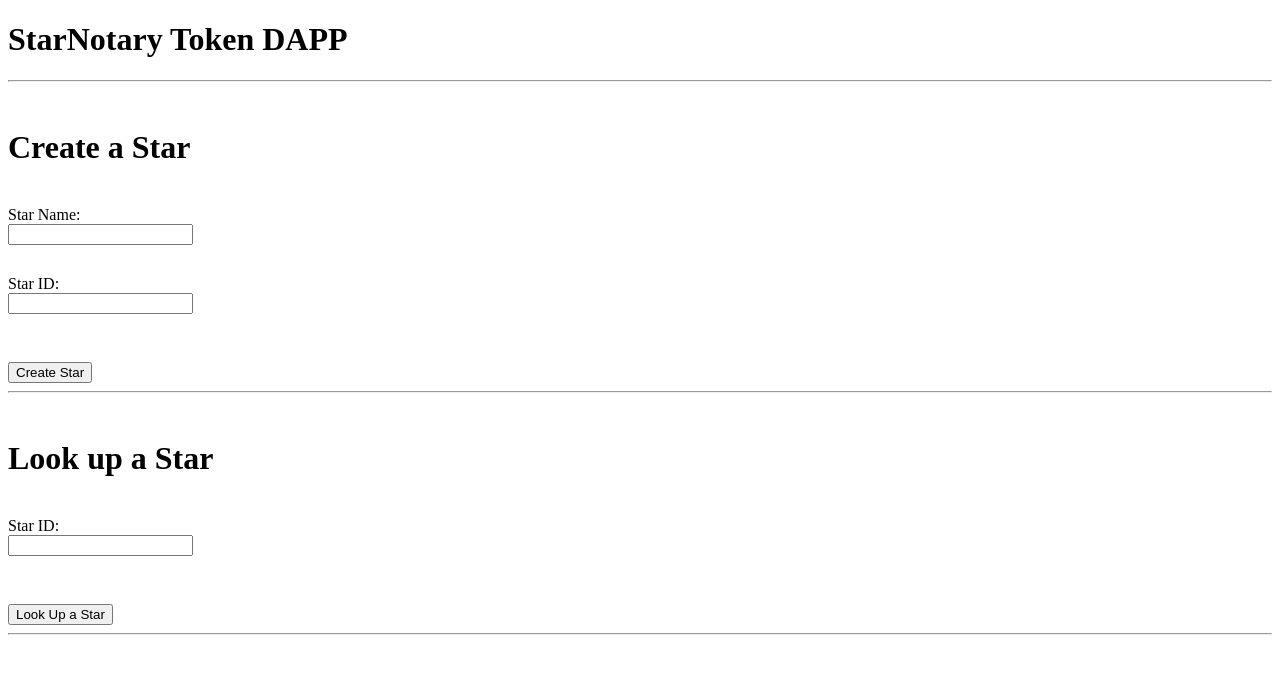
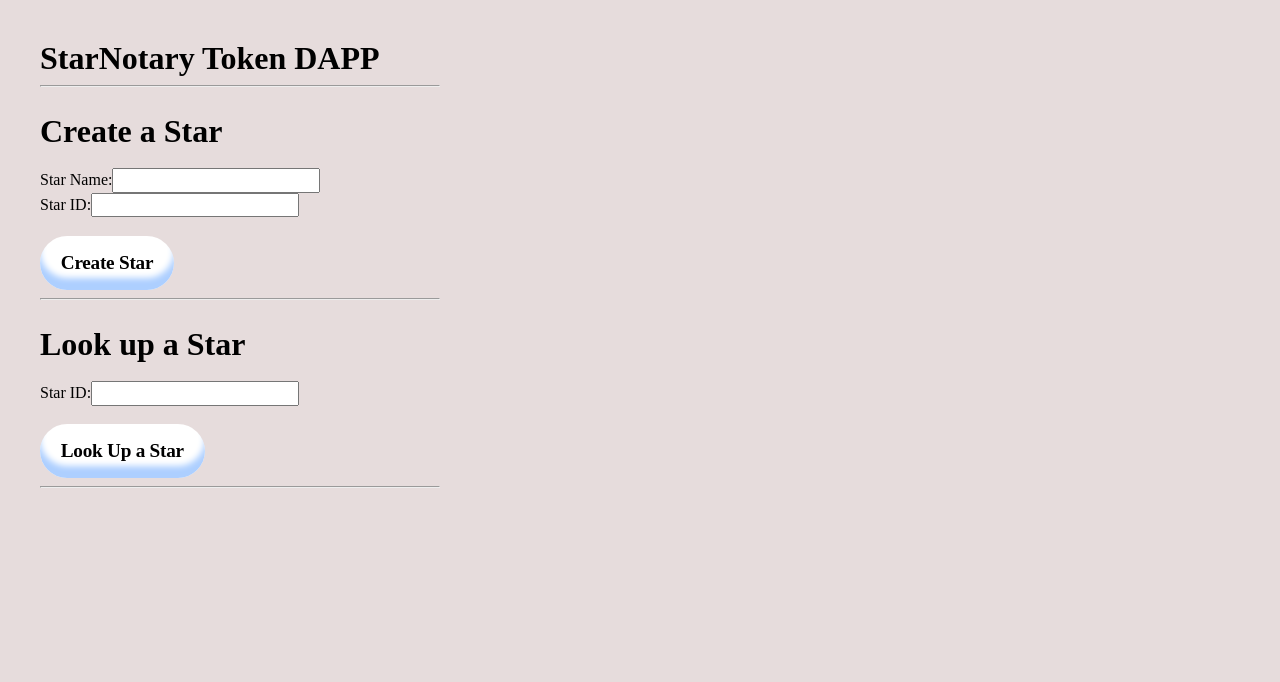
Before and after one commit to stelly1/starNotary, a website built with webpack: page app/src/index.html in a window 1280 px wide. Built offline with nearby package versions, Linux system fonts and the light colour scheme; files whose address does not match are found by name; what web3 would draw is missing.

Commit message:
Updated Front-End

```diff
--- a/app/src/index.html
+++ b/app/src/index.html
@@ -1,16 +1,20 @@
 <!DOCTYPE html>
-<html>
+<html lang="en">
   <head>
+    <meta charset="UTF-8" />
+    <meta name = "viewport" content = "width=device-width, initial-scale=1.0"/>
     <title>StarNotary DAPP</title>
-    <link href='https://fonts.googleapis.com/css?family=Open+Sans:400,700' rel='stylesheet' type='text/css'>
+    <link
+      href="https://cdnjs.cloudflare.com/ajax/libs/normalize/8.0.1/normalize.min.css"
+      rel = "stylesheet"
+    />
+
+    <link rel="stylesheet" href="styles.css" />
+
   </head>
-  <style>
-    input {
-      display: block;
-      margin-bottom: 12px;
-    }
-  </style>
+
   <body>
+    <div class = "content">
     <h1>StarNotary Token DAPP</h1>
 
     <hr>
@@ -31,5 +35,6 @@
       <span id="status"></span>
       <br>
     <script src="index.js"></script>
+  </div>
   </body>
 </html>
--- a/app/src/index.js
+++ b/app/src/index.js
@@ -1,5 +1,8 @@
 import Web3 from "web3";
 import starNotaryArtifact from "../../build/contracts/StarNotary.json";
+
+(function () {
+  "use strict";
 
   const App = {
     web3: null,
@@ -73,3 +76,4 @@ window.addEventListener("load", async function () {
 
     App.start();
   });
+})();
--- /dev/null
+++ b/app/src/styles.css
@@ -0,0 +1,56 @@
+h1,
+br,
+p {
+  margin: 0;
+  padding: 0;
+}
+
+#starName {
+  text-align: left;
+}
+
+#starId {
+  text-align: left;
+}
+
+body {
+  max-width: 100%;
+  background-color: #e6dcdc;
+  background-image: url("star.gif");
+}
+
+button {
+  appearance: none;
+  background-color: #ffffff;
+  border-radius: 20em;
+  border-style: none;
+  box-shadow: #adcfff 0-12px 6px inset;
+  box-sizing: border-box;
+  color: #000000;
+  cursor: pointer;
+  display: inline-block;
+  font-family: "Times New Roman", Times, serif;
+  font-size: 1.2rem;
+  font-weight: 700;
+  letter-spacing: -0.24px;
+  margin: 0;
+  contain-intrinsic-height: 10px;
+  outline: none;
+  padding: 1rem 1.3rem;
+  quotes: auto;
+  text-align: center;
+  text-decoration: none;
+  transition: all 0.15s;
+  user-select: none;
+  -webkit-user-select: none;
+  touch-action: manipulation;
+}
+
+.content {
+  position: absolute;
+  top: 20px;
+  bottom: 10px;
+  left: 20px;
+  width: 400px;
+  padding: 20px;
+}
```
Also changed, not shown: truffle-config.js (+17 -5 lines), README.md. Lines whose indentation alone changed are shown as unchanged.
